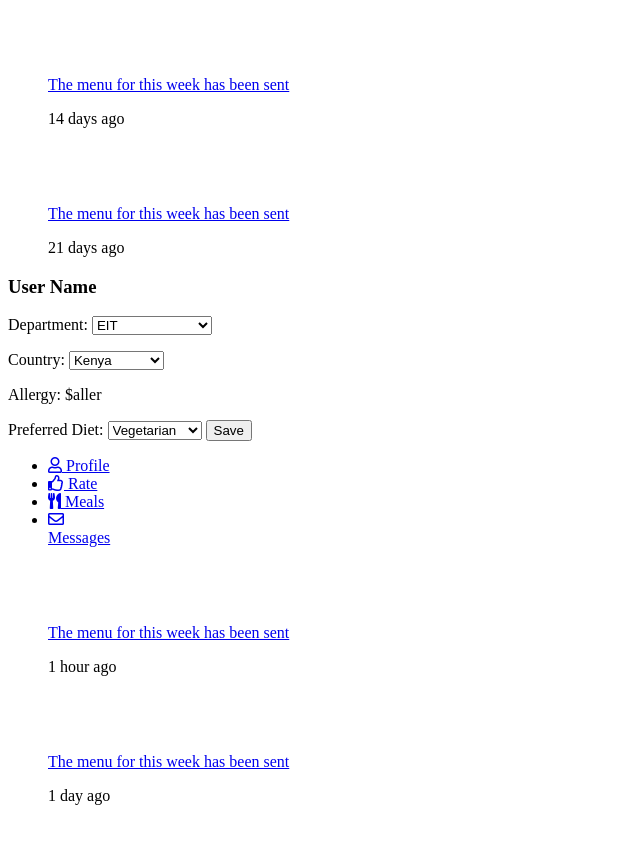
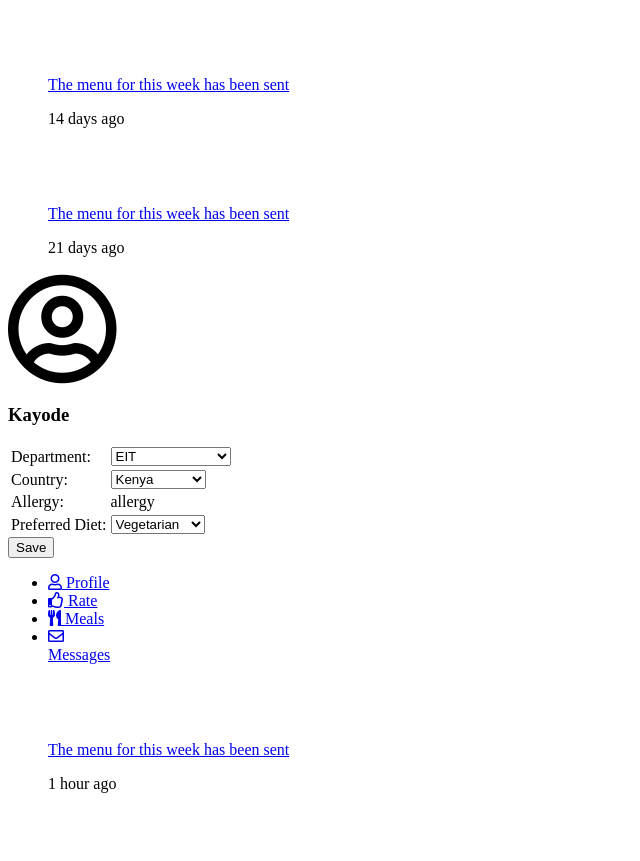
Before and after one commit to ngunyimacharia/grubbie, a PHP site: page /grubbie/user/view_edit.php in a window 1280 px wide. Shown: the part 1059-1920 px from the top of the page, without its empty margins (0-640 px from the left). Run offline with PHP 8.4, Linux system fonts and the light colour scheme.

Commit message:
profile page

```diff
--- a/user/view_edit.php
+++ b/user/view_edit.php
@@ -1,16 +1,28 @@
 <?php include('../includes/header.php'); ?>
 
+<div class="paper">
 <form action = "http://localhost/grubbie/menu/view.php" method="POST">
-<div id="Translation">
-    <h3>User Name</h3>
-    <p>Department: <select name = "dept">
+<div id="Translation" class="cont">
+<div class="profile">
+    <i class="far fa-user-circle fa-7x"></i>
+    <h3>Kayode</h3>
+  </div>
+    <table>
+    <tr>
+        <td>Department:</td>
+        <td>
+                <select name = "dept">
                         <option value = "EIT"> EIT </option>
                         <option value = "MINC"> MINC </option>
                         <option value = "Fellow"> Teaching Fellow </option>
-            <option value = "Staff"> Incubator Fellow </option><p>
+                        <option value = "Staff"> Incubator Fellow </option>
                 </select>
-
-    <p>Country: <select name = "count">
+        </td>
+    </tr>
+    <tr>
+        <td>Country:</td>
+        <td>
+                <select name = "count">
                         <option value = "Kenya"> Kenya </option>
                         <option value = "Ghana"> Ghana </option>
                         <option value = "Sudan"> Sudan </option>
@@ -21,19 +33,29 @@
                         <option value = "Mali"> Mali </option>
                         <option value = "Ivory_Coast "> Ivory Coast </option>
                 </select>
-
-    <p> Allergy: $aller</p>
-
-    <p>Preferred Diet: <select name = "allerg">
+        </td>
+    </tr>
+    <tr>
+        <td>Allergy:</td>
+        <td>allergy</td>
+    </tr>
+    <tr>
+        <td>Preferred Diet:</td>
+        <td>
+                <select name = "allerg">
                         <option value = "Vege"> Vegetarian </option>
                         <option value = "Omni"> Omnivorous </option>
                         <option value = "Pesc"> Pescaterian </option>
-            <option value = "Vegan"> Vegan </option></p>
+                        <option value = "Vegan"> Vegan </option>
                 </select>
+        </td>
+    </tr>
+    </table>
 
+    <button class="round-block" type = "submit"> Save </button>
 
-    <button class="round-block" type = "submit"> Save </button><p>
-
+</div>
+</form>
 </div>
 
 <?php include('../includes/footer.php'); ?>
```
Also changed, not shown: assets/scss/_ui.scss (+10 -0 lines), user/view.php (+25 -7 lines). Lines whose indentation alone changed are shown as unchanged.
